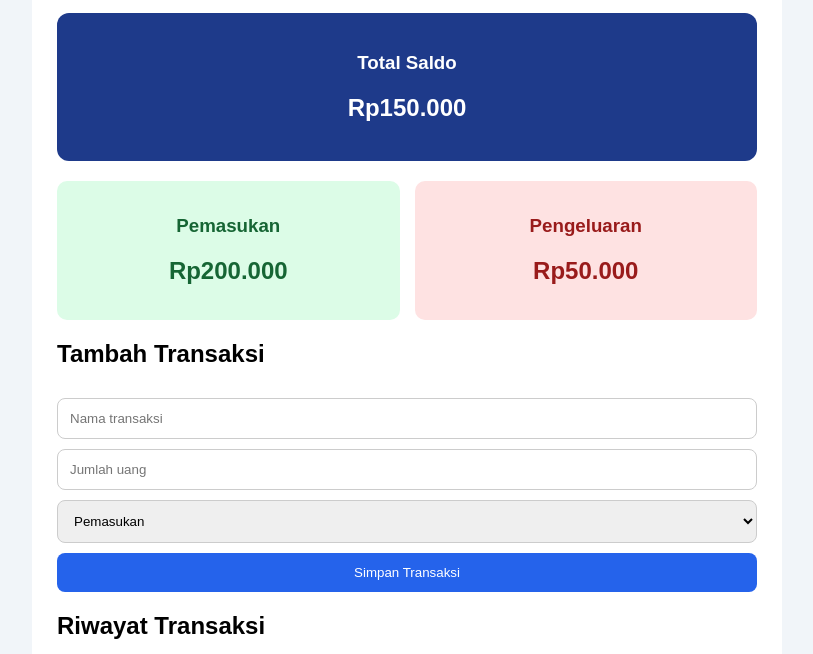
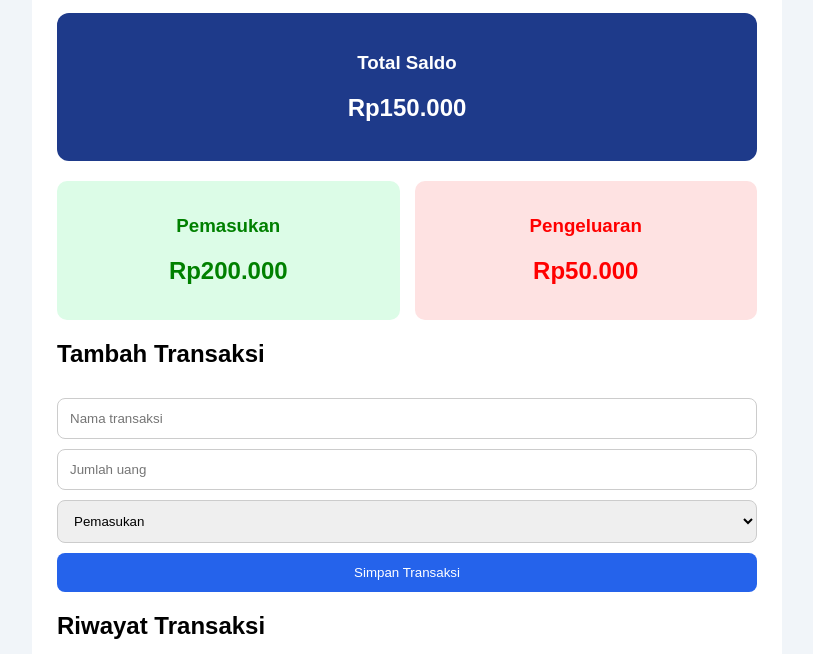
Before and after one commit to Bttrscotch/tes-money-tracker, a plain HTML site: page index.html in a window 1280 px wide. Shown: the part 146-800 px from the top of the page, without its empty margins (233-1046 px from the left). Drawn offline with Linux system fonts and the light colour scheme.

Commit message:
Update style.css

```diff
--- a/style.css
+++ b/style.css
@@ -1,3 +1,4 @@
+/* Desain seluruh halaman */
 body {
     font-family: Arial, sans-serif;
     background-color: #f1f5f9;
@@ -5,14 +6,16 @@ body {
     padding: 20px;
 }
 
+/* Kotak utama */
 .container {
     max-width: 700px;
     margin: auto;
-    background: white;
+    background-color: white;
     padding: 25px;
     border-radius: 15px;
 }
 
+/* Judul website */
 h1 {
     color: #1e3a8a;
     text-align: center;
@@ -23,38 +26,41 @@ p {
     color: #555;
 }
 
+/* Bagian saldo */
 .saldo {
-    background: #1e3a8a;
+    background-color: #1e3a8a;
     color: white;
     padding: 20px;
     border-radius: 12px;
     text-align: center;
 }
 
+/* Ringkasan keuangan */
 .ringkasan {
     display: flex;
     gap: 15px;
     margin-top: 20px;
 }
 
-.pemasukan,
-.pengeluaran {
+.pemasukan {
+    background-color: #dcfce7;
+    color: green;
     flex: 1;
     padding: 15px;
     border-radius: 10px;
     text-align: center;
 }
 
-.pemasukan {
-    background: #dcfce7;
-    color: #166534;
+.pengeluaran {
+    background-color: #fee2e2;
+    color: red;
+    flex: 1;
+    padding: 15px;
+    border-radius: 10px;
+    text-align: center;
 }
 
-.pengeluaran {
-    background: #fee2e2;
-    color: #991b1b;
-}
-
+/* Formulir */
 input, select, button {
     width: 100%;
     padding: 12px;
@@ -68,16 +74,13 @@ input, select {
 }
 
 button {
-    background: #2563eb;
+    background-color: #2563eb;
     color: white;
     border: none;
     cursor: pointer;
 }
 
-button:hover {
-    background: #1e40af;
-}
-
+/* Tabel */
 table {
     width: 100%;
     margin-top: 20px;
@@ -90,6 +93,7 @@ th, td {
     text-align: left;
 }
 
+/* Tampilan HP */
 @media (max-width: 500px) {
     .ringkasan {
         flex-direction: column;
```
